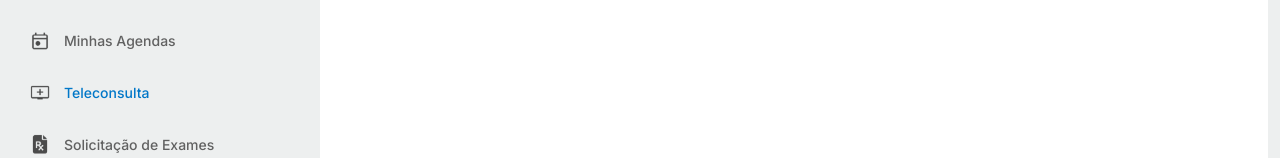
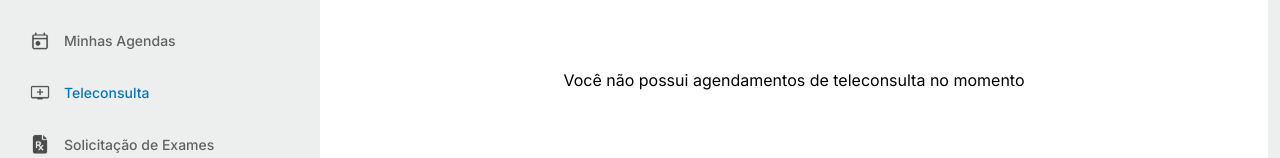
Before and after one commit to BSM-Challenge/ct-hc, a React (Vite) app: page /hc/teleconsulta in a window 1280 px wide. Shown: the part 336-494 px from the top of the page. Built offline with nearby package versions, Linux system fonts and the light colour scheme; a web font is replaced by a local one.

Commit message:
feat(Teleconsulta): feito a criação do conteudo dinâmico

```diff
--- a/src/routes/HC/Teleconsulta/index.tsx
+++ b/src/routes/HC/Teleconsulta/index.tsx
@@ -1,7 +1,15 @@
+import ConteudoDinamico from "../../../components/HC/ConteudoDinamico";
 import TitleHC from "../../../components/HC/TitleHC";
 
 export default function Teleconsulta() {
     return (
-        <TitleHC title="Teleconsulta"/>
+        <section className="flex flex-col min-h-full">
+            <TitleHC title="Teleconsulta" />
+
+            <ConteudoDinamico>
+                Você não possui agendamentos de teleconsulta no momento
+            </ConteudoDinamico>
+        </section>
+
     )
 }
```
